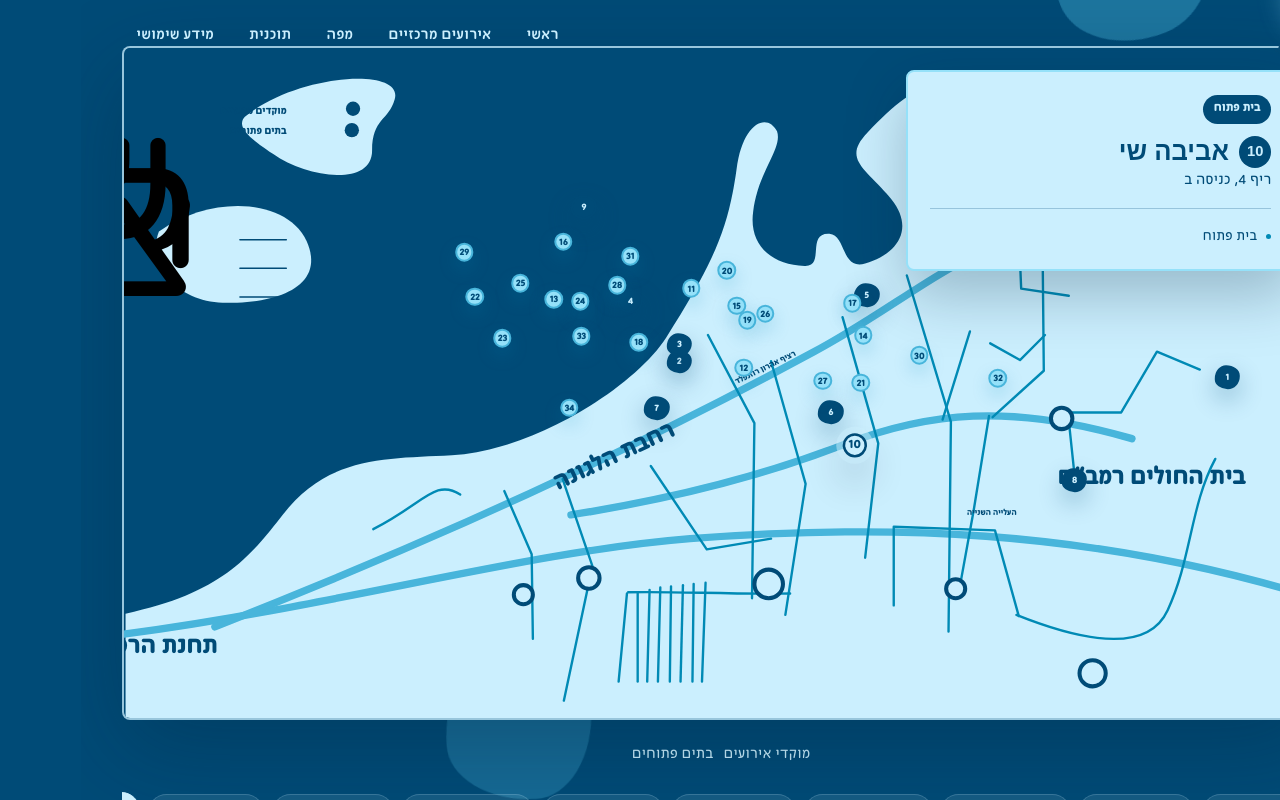
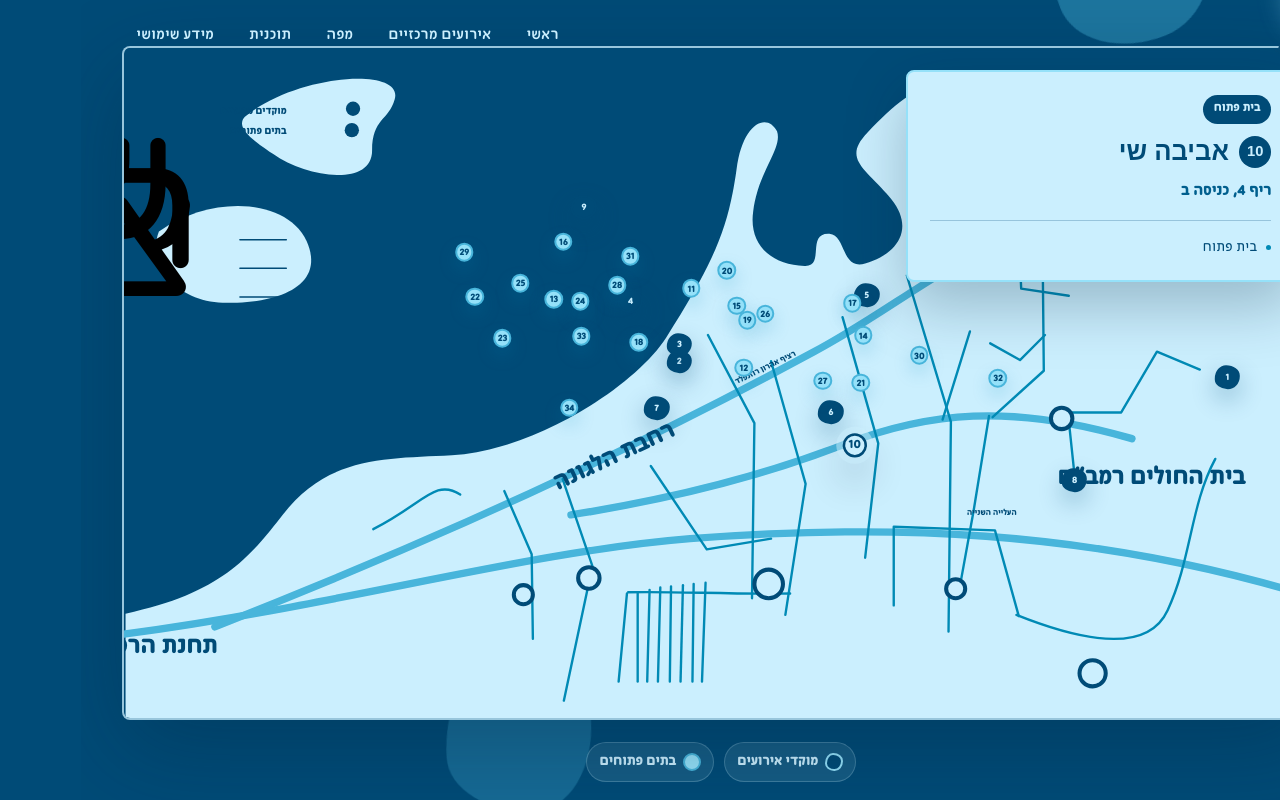
Before and after one commit to amitzadik/beitgalim16, a Next.js app: page / in a window 1280 px wide. Both pictures are taken after a click on the button "10". Shown: the part 2538-3338 px from the top of the page. Built offline with nearby package versions, Linux system fonts and the light colour scheme; a web font is replaced by a local one.

Commit message:
Wire map legend to new marker styles

```diff
--- a/src/components/InteractiveMap/InteractiveMap.tsx
+++ b/src/components/InteractiveMap/InteractiveMap.tsx
@@ -67,9 +67,7 @@ export default function InteractiveMap() {
                 <span>{activeSpot.number}</span>
                 {activeSpot.title}
               </h3>
-              {activeSpot.address && (
-                <p className={styles.infoDescription}>{activeSpot.address}</p>
-              )}
+              {activeSpot.address && <p className={styles.infoAddress}>{activeSpot.address}</p>}
               <ul className={styles.infoEvents}>
                 {activeSpot.events.map((event) => (
                   <li key={event} className={styles.infoEvent}>
@@ -81,8 +79,14 @@ export default function InteractiveMap() {
           </div>
 
           <div className={styles.legend} aria-label="מקרא מפה">
-            <span><i className={styles.legendEvent} />מוקדי אירועים</span>
-            <span><i className={styles.legendOpenHouse} />בתים פתוחים</span>
+            <span className={styles.legendItem}>
+              <i className={`${styles.legendMarker} ${styles.event}`} aria-hidden="true" />
+              מוקדי אירועים
+            </span>
+            <span className={styles.legendItem}>
+              <i className={`${styles.legendMarker} ${styles["open-house"]}`} aria-hidden="true" />
+              בתים פתוחים
+            </span>
           </div>
 
           <ul className={styles.spotList} aria-label="בחירת מוקד במפה">
```
